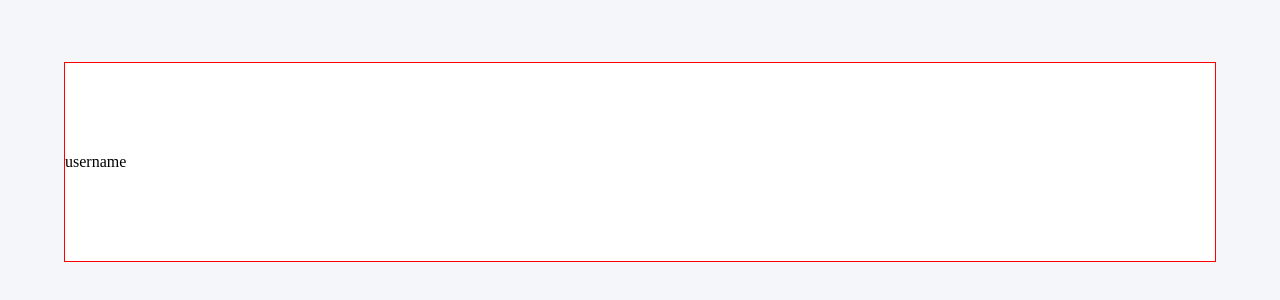
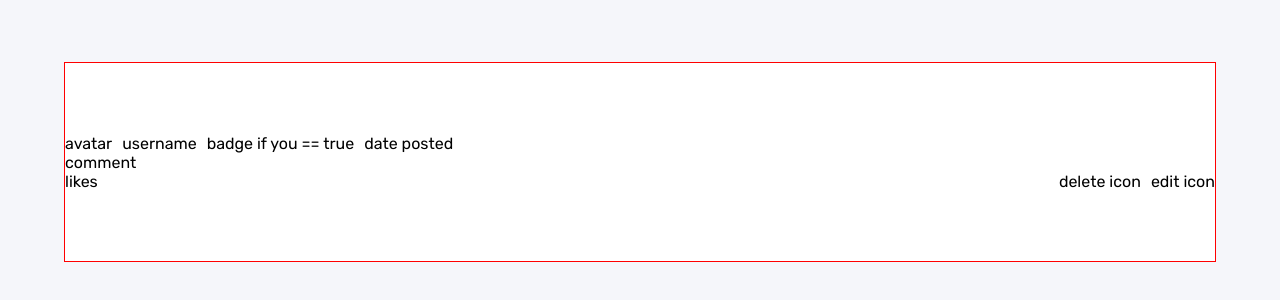
Before and after one commit to agorbacheva-y/interactive-comments, a React (Create React App) app: page / in a window 1280 px wide. Shown: the part 238-538 px from the top of the page. Built offline with nearby package versions, Linux system fonts and the light colour scheme.

Commit message:
Comment.js basic structure

```diff
--- a/src/components/Comment.js
+++ b/src/components/Comment.js
@@ -3,7 +3,26 @@ import React from 'react'
 function Comment() {
   return (
     <div className='comment'>
-      <p>username</p>
+      <div className='comment__header'>
+        <p>avatar</p>
+        <p>username</p>
+        <p>badge if you == true</p>
+        <p>date posted</p>
+      </div>
+
+      <div className='comment__body'>
+        <p>comment</p>
+      </div>
+
+      <div className='comment__footer'>
+        <div className='comment__footer--likes'>
+          <p>likes</p>
+        </div>
+        <div className='comment__footer--icons'>
+          <p>delete icon</p>
+          <p>edit icon</p>
+        </div>
+      </div>
     </div>
   );
 };
--- a/src/styles/App.css
+++ b/src/styles/App.css
@@ -1 +1 @@
-*{-webkit-box-sizing:border-box;box-sizing:border-box;margin:0;padding:0}.body{background-color:hsl(228,33%,97%);width:100%;height:100vh;display:-webkit-box;display:-ms-flexbox;display:flex;-webkit-box-align:center;-ms-flex-align:center;align-items:center;-webkit-box-pack:center;-ms-flex-pack:center;justify-content:center}.comment{display:-webkit-box;display:-ms-flexbox;display:flex;-webkit-box-align:center;-ms-flex-align:center;align-items:center;width:90%;height:200px;background-color:hsl(0,0%,100%);border:1px solid red}
+@import url("https://fonts.googleapis.com/css2?family=Rubik:wght@400;500;700&display=swap");*{-webkit-box-sizing:border-box;box-sizing:border-box;margin:0;padding:0}.body{background-color:hsl(228,33%,97%);width:100%;height:100vh;display:-webkit-box;display:-ms-flexbox;display:flex;-webkit-box-align:center;-ms-flex-align:center;align-items:center;-webkit-box-pack:center;-ms-flex-pack:center;justify-content:center;font-family:"Rubik",sans-serif}.comment{display:-webkit-box;display:-ms-flexbox;display:flex;-webkit-box-orient:vertical;-webkit-box-direction:normal;-ms-flex-direction:column;flex-direction:column;-webkit-box-pack:center;-ms-flex-pack:center;justify-content:center;width:90%;height:200px;background-color:hsl(0,0%,100%);border:1px solid red}.comment__header{display:-webkit-box;display:-ms-flexbox;display:flex;gap:10px}.comment__footer{display:-webkit-box;display:-ms-flexbox;display:flex;-webkit-box-pack:justify;-ms-flex-pack:justify;justify-content:space-between}.comment__footer .comment__footer--icons{display:-webkit-box;display:-ms-flexbox;display:flex;gap:10px}
--- a/src/styles/App.scss
+++ b/src/styles/App.scss
@@ -1,3 +1,5 @@
+@import url('https://fonts.googleapis.com/css2?family=Rubik:wght@400;500;700&display=swap');
+
 * {
   box-sizing: border-box;
   margin: 0;
@@ -11,13 +13,30 @@
   display: flex;
   align-items: center;
   justify-content: center;
+  font-family: 'Rubik', sans-serif;
 }
 
 .comment {
   display: flex;
-  align-items: center;
+  flex-direction: column;
+  justify-content: center;
   width: 90%;
   height: 200px;
   background-color: hsl(0, 0%, 100%);
   border: 1px solid red;
 }
+
+.comment__header {
+  display: flex;
+  gap: 10px;
+}
+
+.comment__footer {
+  display: flex;
+  justify-content: space-between;
+
+  .comment__footer--icons {
+    display: flex;
+    gap: 10px;
+  }
+}
```
Also changed, not shown: 2 other files (tests, documents, lock files or other folders).
